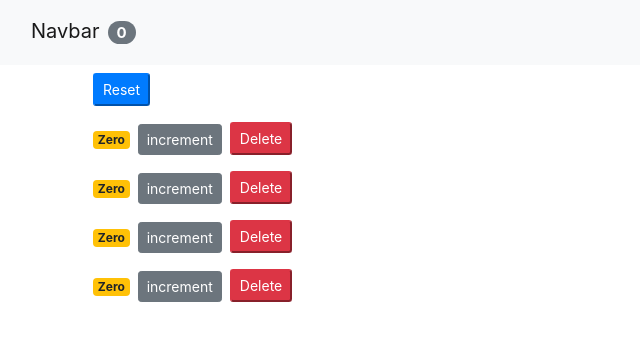
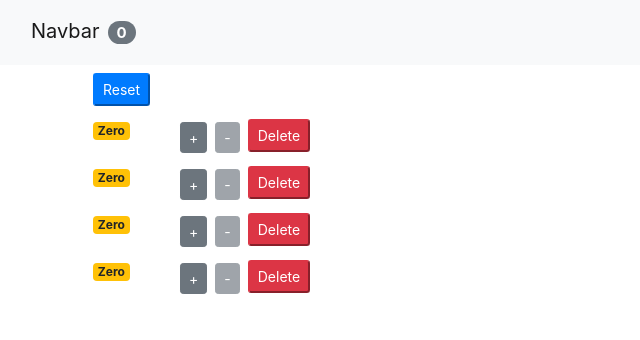
Before and after one commit to mamuncse15031/counter-app, a React (Create React App) app: page / in a window 1280 px wide. Shown: the top 340 px of the page, without its empty margins (0-640 px from the left). Built offline with nearby package versions, Linux system fonts and the light colour scheme.

Commit message:
Decrement Button Added

```diff
--- a/src/App.js
+++ b/src/App.js
@@ -33,6 +33,14 @@
     this.setState({ counters });
   };
 
+  handleDecrement = (counter) => {
+    const counters = [...this.state.counters];
+    const index = counters.indexOf(counter);
+    counters[index] = { ...counter };
+    counters[index].value--;
+    this.setState({ counters });
+  };
+
   render() {
     return (
       <React.Fragment>
@@ -45,6 +53,7 @@
             onDelete={this.handleDelete}
             onIncrement={this.handleIncrement}
             onReset={this.handleReset}
+            onDecrement={this.handleDecrement}
           />
         </main>
       </React.Fragment>
--- a/src/components/counter.jsx
+++ b/src/components/counter.jsx
@@ -2,25 +2,35 @@
 
 class Counter extends Component {
   render() {
-    const { onIncrement, counter, onDelete } = this.props; //destructuring
+    return (
+      <div className='row'>
+        <div className='col-1'>
+          <span className={this.getBadgeClasses()}>{this.formatCounter()}</span>
+        </div>
 
-    return (
-      <div>
-        <span className={this.getBadgeClasses()}>{this.formatCounter()}</span>
-
+        <div className='col'>
           <button
-          onClick={() => onIncrement(counter)}
+            onClick={() => this.props.onIncrement(this.props.counter)}
             className='btn btn-secondary btn-sm'
           >
-          increment
+            +
           </button>
 
           <button
-          onClick={() => onDelete(counter.id)}
-          className='btn-danger btn-sm m-2'
+            onClick={() => this.props.onDecrement(this.props.counter)}
+            className='btn btn-secondary btn-sm m-2'
+            disabled={this.props.counter.value === 0 ? 'disabled' : ''}
+          >
+            -
+          </button>
+
+          <button
+            onClick={() => this.props.onDelete(this.props.counter.id)}
+            className='btn-danger btn-sm'
           >
             Delete
           </button>
+        </div>
       </div>
     );
   }
--- a/src/components/counters.jsx
+++ b/src/components/counters.jsx
@@ -14,6 +14,7 @@
             counter={counter}
             onDelete={this.props.onDelete}
             onIncrement={this.props.onIncrement}
+            onDecrement={this.props.onDecrement}
           ></Counter>
         ))}
       </div>
```
Lines whose indentation alone changed are shown as unchanged.
